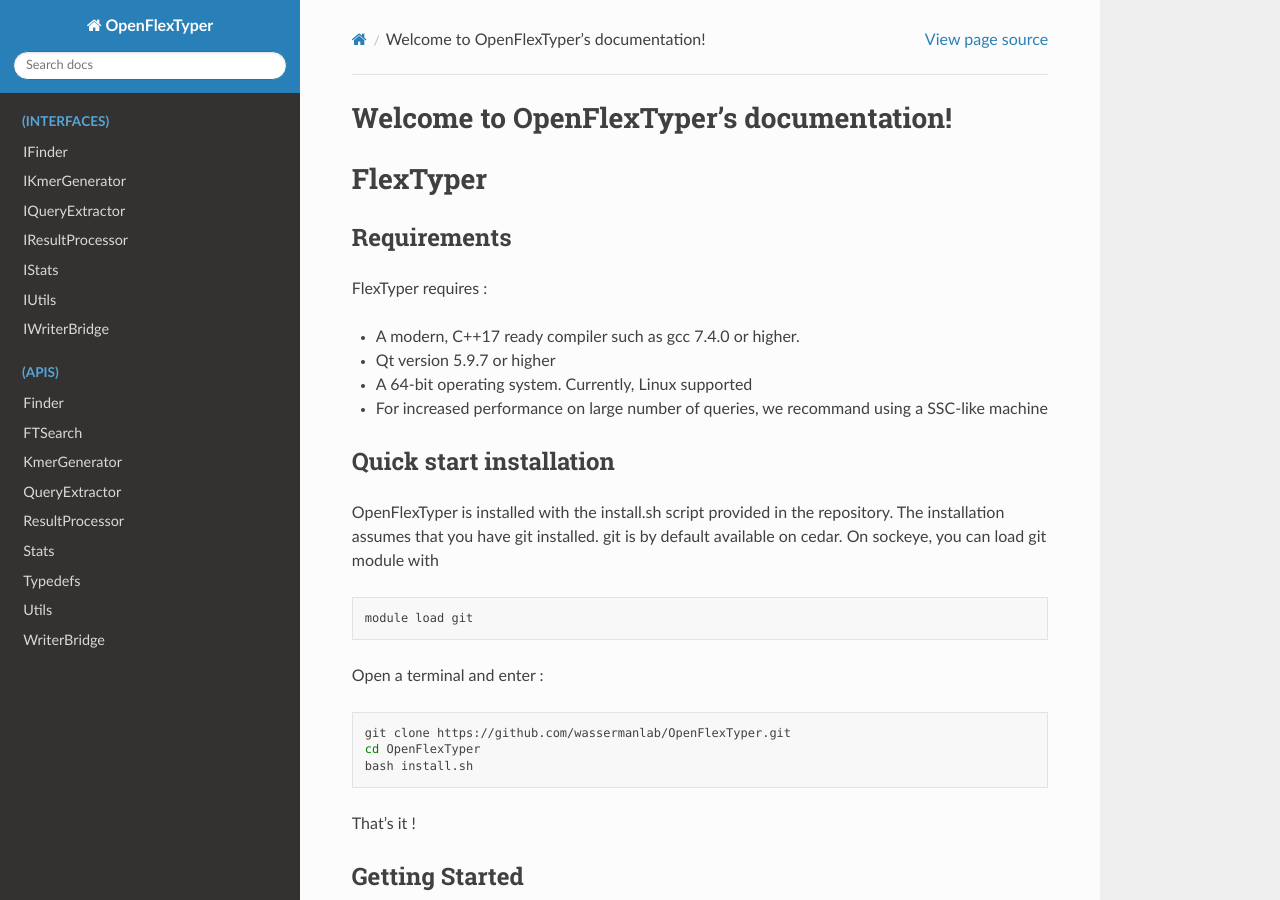
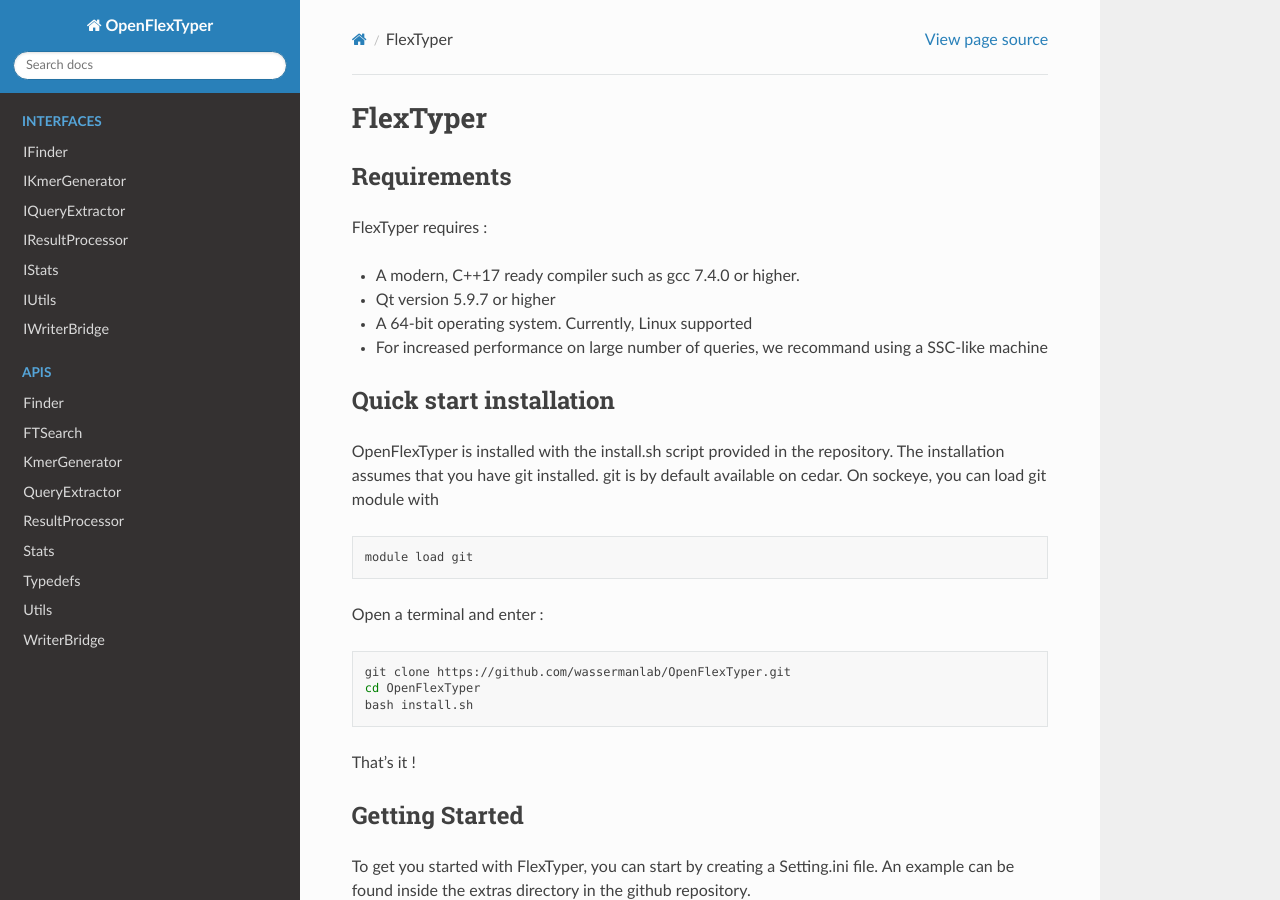
Before and after one commit to wassermanlab/OpenFlexTyper, a Sphinx documentation site: the page built from docs/source/index.rst, in a window 1280 px wide and 900 px high. Built offline with Sphinx 7.4.7 and the Read the Docs theme 2.0.0, drawn with Linux system fonts in a browser that asks for light colours; some of the changed lines change nothing that is shown; some of the changed text lies outside the part shown.

Commit message:
update doc

```diff
--- a/docs/source/index.rst
+++ b/docs/source/index.rst
@@ -3,8 +3,9 @@
    You can adapt this file completely to your liking, but it should at least
    contain the root `toctree` directive.
 
-Welcome to OpenFlexTyper's documentation!
-=========================================
+.. toctree::
+   :maxdepth: 2
+   :caption: Welcome to OpenFlexTyper's documentation!
 
 FlexTyper
 =========
@@ -133,7 +134,7 @@
 
 .. toctree::
    :maxdepth: 2
-   :caption: (Interfaces)
+   :caption: Interfaces
    :name: sec-general
 
    ifinder.rst
@@ -146,7 +147,7 @@
 
 .. toctree::
    :maxdepth: 2
-   :caption: (APIs)
+   :caption: APIs
    :name: sec-general
 
    finder.rst
```
